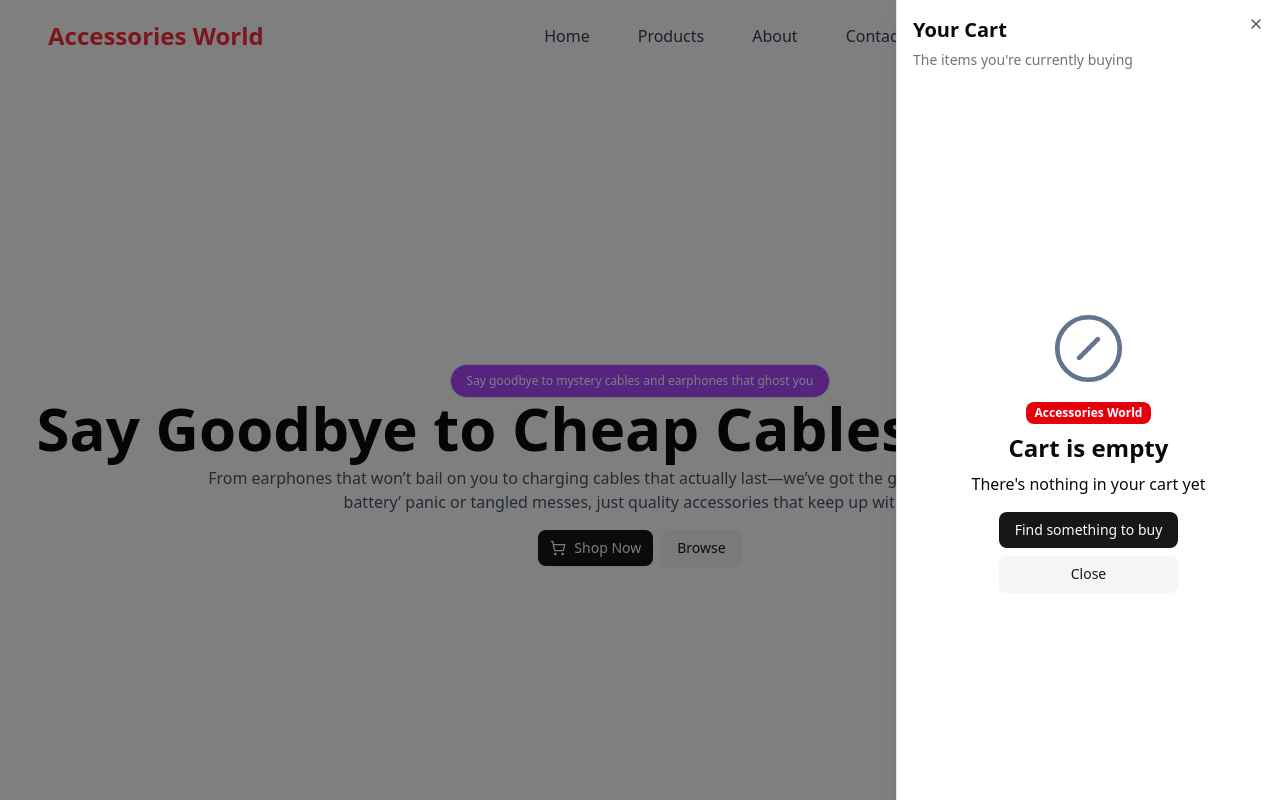
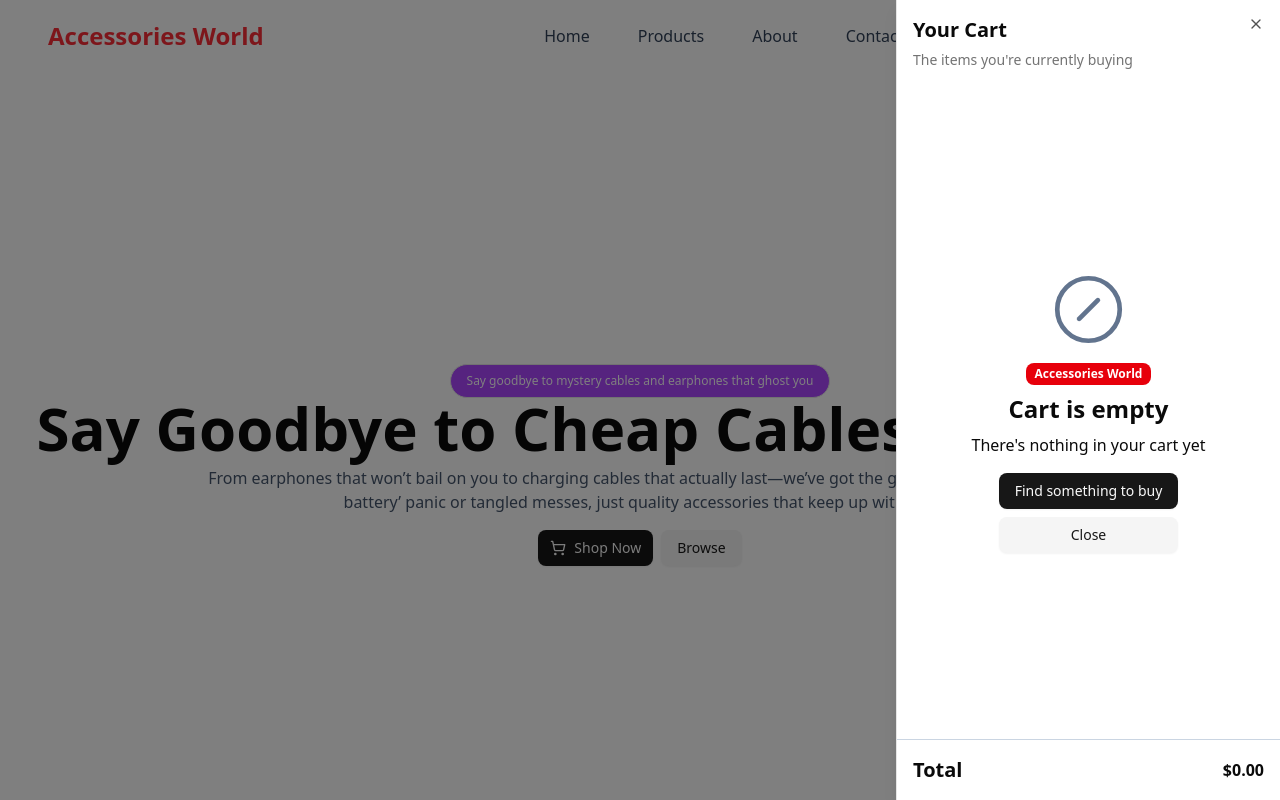
Before and after one commit to codewithkin/accessoriesworld, a Next.js app: page / in a window 1280 px wide. Both pictures are taken after a click on the button 1208 px from the left and 36 px from the top of the page. Shown: the top 800 px of the page. Built offline with nearby package versions, Linux system fonts and the light colour scheme.

Commit message:
Calculate and display total price in CartDrawer component

```diff
--- a/src/components/reusable/secondary/CartDrawer.tsx
+++ b/src/components/reusable/secondary/CartDrawer.tsx
@@ -15,10 +15,34 @@ import Link from "next/link";
 import { useCartStore } from "@/stores/useCartStore";
 import { Product } from "@/components/home/ProductsSwiper";
 import ProductInCart from "./ProductInCart";
+import { useEffect, useState } from "react";
+
+const formatCurrency = (amount: number, currency = "USD") => {
+  return new Intl.NumberFormat("en-US", {
+    style: "currency",
+    currency,
+  }).format(amount);
+};
 
 function CartDrawer() {
   // Get all the items in the user's cart
   const cart = useCartStore((state) => state.cart);
+
+  // Track the total price
+  const [totalPrice, setToalPrice] = useState(0);
+
+  useEffect(() => {
+    let price = 0;
+
+    // Calculate the total price
+    cart.map(
+      (prod: Product) => {
+        setToalPrice((price += prod.price));
+      },
+      [cart],
+    );
+  });
+
 
   return (
     <Sheet>
@@ -69,6 +93,12 @@ function CartDrawer() {
             </article>
           </article>
         )}
+
+        <article className="p-4 border-t border-slate-300 flex justify-between items-center">
+          <h3 className="text-xl font-semibold">Total</h3>
+
+          <p className="text-md font-semibold">{formatCurrency(totalPrice)}</p>
+        </article>
       </SheetContent>
     </Sheet>
   );
```
